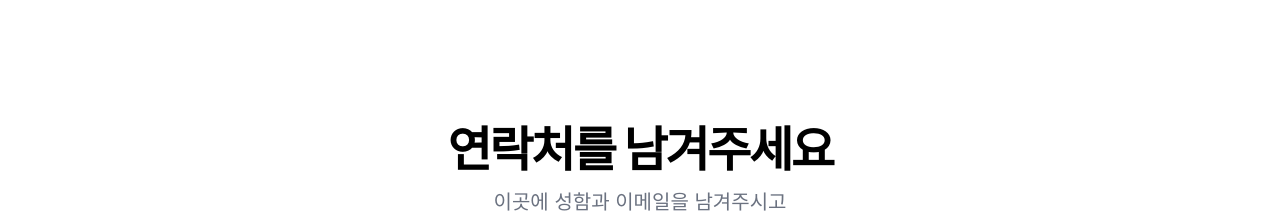
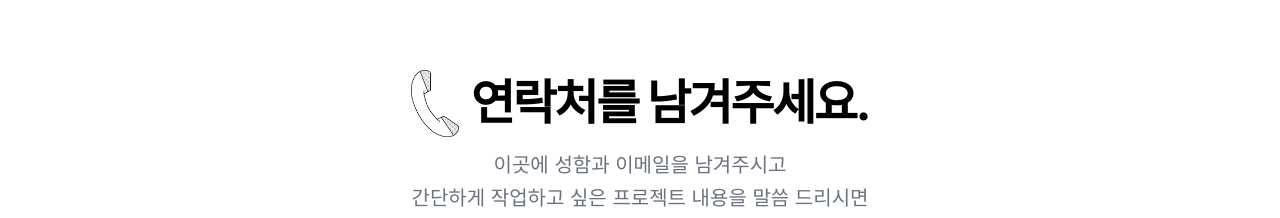
Before and after one commit to banggyeongrok/aaa, a Next.js app: page / in a window 1280 px wide. Shown: the part 2605-2823 px from the top of the page. Built offline with nearby package versions, Linux system fonts and the light colour scheme.

Commit message:
포트폴리오

```diff
--- a/app/page.tsx
+++ b/app/page.tsx
@@ -107,7 +107,7 @@ export default function Home() {
   className="w-full py-12 md:py-24 lg:py-32 bg-yellow-200 flex justify-center"
   style={{
     backgroundImage: `url('/ggg.png')`,
-    backgroundSize: "10%",
+    backgroundSize: "60%",
     backgroundPosition: "100%",
     backgroundRepeat: "repeat",
   }}
@@ -177,6 +177,7 @@ export default function Home() {
         height="310"
         src="/ccc.jpg"
         width="550"
+        style={{ height: '310px', width: '100%', objectFit: 'cover' }}
       />
       <div className="space-y-2">
         <h3 className="text-xl font-bold">북방 민족</h3>
@@ -203,6 +204,7 @@ export default function Home() {
         height="310"
         src="/ddd.png"
         width="550"
+        style={{ height: '310px', width: '100%', objectFit: 'cover' }}
       />
       <div className="space-y-2">
         <h3 className="text-xl font-bold">해적 선장</h3>
@@ -229,6 +231,7 @@ export default function Home() {
         height="310"
         src="/eee.jpg"
         width="550"
+        style={{ height: '310px', width: '100%', objectFit: 'cover' }}
       />
       <div className="space-y-2">
         <h3 className="text-xl font-bold">붉은 여기사</h3>
@@ -259,8 +262,13 @@ export default function Home() {
         <div className="container px-4 md:px-6">
           <div className="grid gap-4 px-4 text-center md:px-6 lg:gap-10">
             <div className="space-y-3">
-              <h2 className="text-3xl font-bold tracking-tighter sm:text-4xl md:text-5xl">
-                연락처를 남겨주세요
+            <h2 className="text-3xl font-bold tracking-tighter sm:text-4xl md:text-5xl flex items-center justify-center">
+  <img
+    src="/pon.png"
+    alt="Contact Icon"
+    className="inline-block w-12 h-13 mr-3" // 이미지 크기를 12픽셀로 조정
+  />
+  연락처를 남겨주세요.
 </h2>
               <p className="mx-auto max-w-[700px] text-gray-500 md:text-xl/relaxed lg:text-base/relaxed xl:text-xl/relaxed dark:text-gray-400">
                 이곳에 성함과 이메일을 남겨주시고 <br></br>
@@ -300,6 +308,7 @@ export default function Home() {
           </div>
         </div>
       </section>
+
       <footer className="flex flex-col gap-2 sm:flex-row py-6 w-full shrink-0 items-center px-4 md:px-6 border-t bg-gray-900 text-gray-50 dark:bg-gray-950 dark:text-gray-50">
         <p className="text-xs">
           © 2024 Designers Portfolio. All rights reserved.
```
Also changed, not shown: public/ggg.png, public/pon.png (added). Lines whose indentation alone changed are shown as unchanged.
